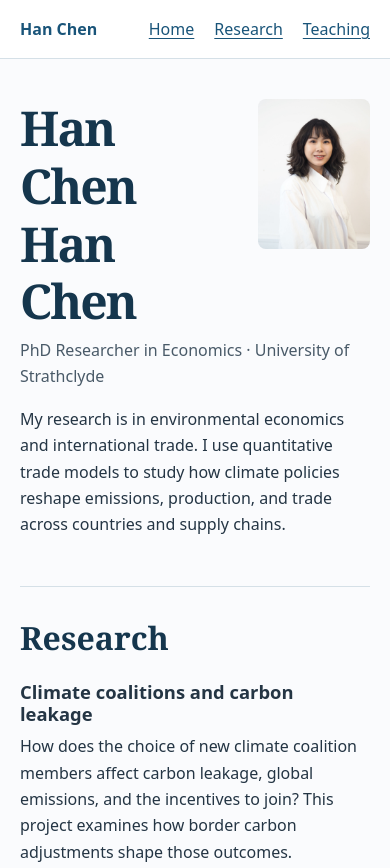
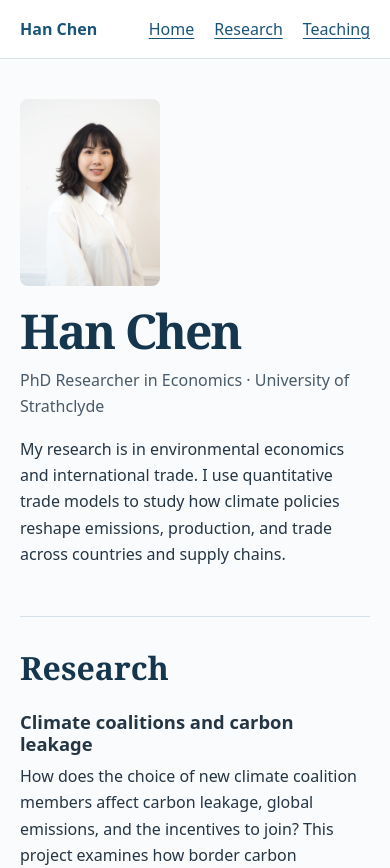
Before and after one commit to chenhananne/chenhananne.github.io, a plain HTML site: page index.html in a window 390 px wide. Shown: the top 868 px of the page. Drawn offline with Linux system fonts and the light colour scheme.

Commit message:
Refactor HTML structure and styles for clarity

```diff
--- a/index.html
+++ b/index.html
@@ -3,39 +3,82 @@
 <head>
   <meta charset="utf-8">
   <meta name="viewport" content="width=device-width, initial-scale=1">
-  <meta name="description" content="Han Chen, Economics PhD researcher at the University of Strathclyde.">
+  <meta name="description"
+        content="Han Chen, Economics PhD researcher at the University of Strathclyde.">
   <title>Han Chen | Economics</title>
   <style>
     * { box-sizing: border-box; }
+
     body {
       margin: 0;
       background: #fafbfd;
       color: #243544;
       font: 1rem/1.65 system-ui, sans-serif;
     }
-    .wrap { width: min(46rem, calc(100% - 2.5rem)); margin-inline: auto; }
-    header { background: white; border-bottom: 1px solid #d5e0e7; }
-    header .wrap, nav { display: flex; align-items: center; flex-wrap: wrap; }
+
+    .wrap {
+      width: min(46rem, calc(100% - 2.5rem));
+      margin-inline: auto;
+    }
+
+    header {
+      background: white;
+      border-bottom: 1px solid #d5e0e7;
+    }
+
+    header .wrap, nav {
+      display: flex;
+      align-items: center;
+      flex-wrap: wrap;
+    }
+
     header .wrap {
       justify-content: space-between;
       gap: .5rem 1.5rem;
       padding-block: 1rem;
     }
+
     nav { gap: .5rem 1.25rem; }
     a { color: #195479; text-underline-offset: .2em; }
     a:focus-visible { outline: 2px solid #195479; outline-offset: 4px; }
     .name { font-weight: 750; text-decoration: none; }
-    section { padding-block: 2rem; border-bottom: 1px solid #d5e0e7; }
-    .intro { padding-top: clamp(2.5rem, 8vw, 5rem); }
+
+    section {
+      padding-block: 2rem;
+      border-bottom: 1px solid #d5e0e7;
+    }
+
+    .intro {
+      display: flow-root;
+      padding-top: clamp(2.5rem, 8vw, 5rem);
+    }
+
+    .portrait {
+      float: right;
+      width: min(32%, 160px);
+      height: auto;
+      margin: 0 0 1rem 1.25rem;
+      border-radius: 8px;
+    }
+
     h1, h2, h3 { margin: 0; line-height: 1.2; }
     h1, h2 { font-family: Georgia, serif; color: #15364d; }
     h1 { font-size: clamp(3rem, 9vw, 5rem); letter-spacing: -.04em; }
     h2 { font-size: 2rem; }
     h3 { font-size: 1.15rem; }
-    .affiliation { color: #495a68; margin-top: .45rem; }
+    .affiliation { margin-top: .45rem; color: #495a68; }
     article { margin-top: 1.5rem; }
     article p { margin: .5rem 0 0; }
     footer { color: #495a68; padding-block: 1rem 2rem; }
+
+    @media (max-width: 30rem) {
+      .portrait {
+        float: none;
+        display: block;
+        width: min(45%, 140px);
+        margin: 0 0 1rem;
+      }
+    }
   </style>
 </head>
 <body>
@@ -52,10 +95,8 @@
 
   <main class="wrap">
     <section class="intro" id="home">
-            <img src="PIC.JPG" alt="Portrait of Han Chen"
-           style="float: right; width: min(32%, 160px); height: auto;
-                  margin: 0 0 1rem 1.25rem; border-radius: 8px;">
-      <h1>Han Chen</h1>
+      <img class="portrait" src="PIC.JPG" alt="Portrait of Han Chen"
+           width="1280" height="1706">
       <h1>Han Chen</h1>
       <p class="affiliation">PhD Researcher in Economics · University of Strathclyde</p>
       <p>My research is in environmental economics and international trade.
@@ -65,12 +106,14 @@
 
     <section id="research">
       <h2>Research</h2>
+
       <article>
         <h3>Climate coalitions and carbon leakage</h3>
         <p>How does the choice of new climate coalition members affect carbon
           leakage, global emissions, and the incentives to join? This project
           examines how border carbon adjustments shape those outcomes.</p>
       </article>
+
       <article>
         <h3>Carbon border adjustment and manufacturing supply chains</h3>
         <p>How do carbon costs pass from upstream producers to downstream
@@ -82,7 +125,24 @@
 
     <section id="teaching">
       <h2>Teaching</h2>
-      <p>Tutorial teaching at the University of Strathclyde.</p>
+
+      <article>
+        <h3>Topics in Microeconomics with Cross Section Econometrics</h3>
+        <p>Tutor · University of Strathclyde · Third-year undergraduate · 2025 and 2026</p>
+        <p>Course topics include game theory, cross-section econometrics,
+          and public economics.</p>
+      </article>
+
+      <article>
+        <h3>
+          <a href="https://classes2022-2023.myplace.strath.ac.uk/course/view.php?id=26501">
+            BF114: Introduction to Economics and Business Analysis and Technology
+          </a>
+        </h3>
+        <p>Tutor · University of Strathclyde · First-year undergraduate · 2025</p>
+        <p>Course topics include introductory economics (CORE Econ), business
+          decision-making, resource allocation, and financial modelling and forecasting.</p>
+      </article>
     </section>
   </main>
 
```
